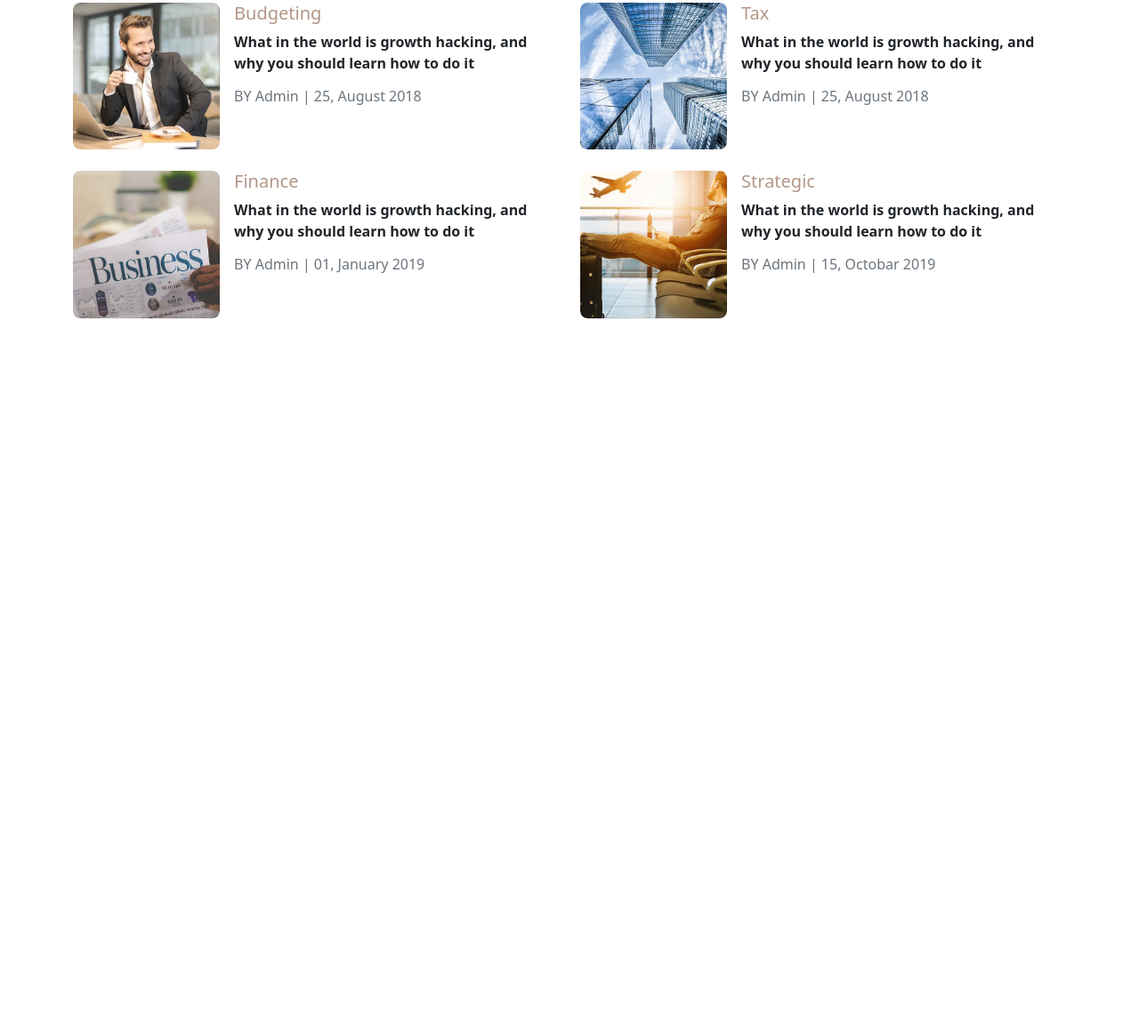
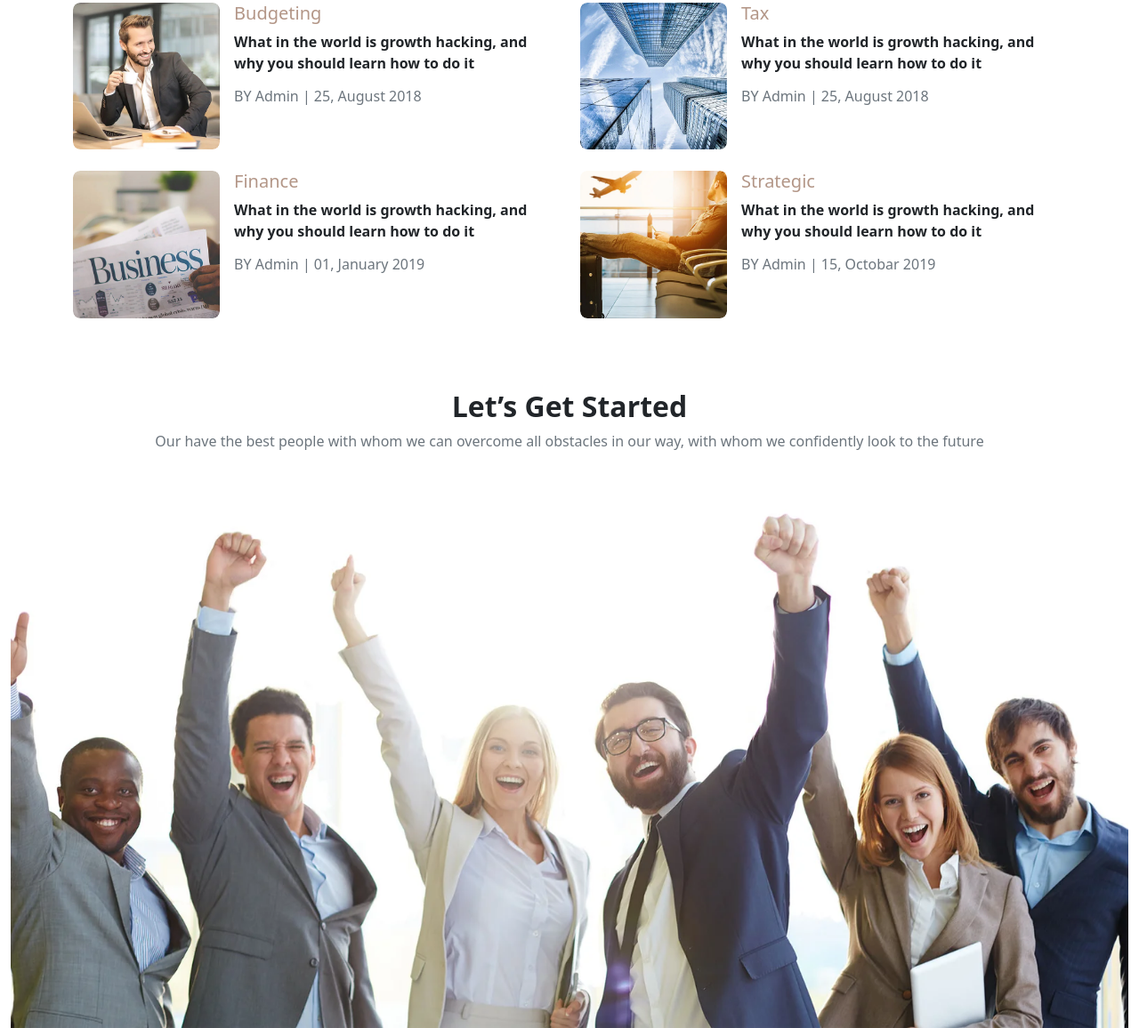
Before and after one commit to ParvinAlasgar/Nasiha-LandingPage, a plain HTML site: page index.html in a window 1280 px wide. Shown: the part 5983-7139 px from the top of the page at 89% size. Before the commit the page ends 6341 px from the top, so only its background shows below. Drawn offline with Linux system fonts and the light colour scheme.

Commit message:
add: added started section.

```diff
--- a/assets/sass/main.scss
+++ b/assets/sass/main.scss
@@ -211,4 +211,9 @@ main {
       }
     }
   }
+  #started {
+    .content {
+      margin-top: 5rem;
+    }
+  }
 }
--- a/index.html
+++ b/index.html
@@ -783,6 +783,24 @@
           </div>
         </div>
       </section>
+      <!-- Started -->
+      <div id="started">
+        <div class="container-fluid">
+          <div class="content text-center">
+            <h2 class="fw-bold">Let’s Get Started</h2>
+            <p class="text-secondary">
+              Our have the best people with whom we can overcome all obstacles
+              in our way, with whom we confidently look to the future
+            </p>
+            <a class="btn text-white" href="#">GET STARTED</a>
+          </div>
+          <img
+            class="img-fluid w-100"
+            src="./assets/images/start.webp"
+            alt="started"
+          />
+        </div>
+      </div>
     </main>
   </body>
 </html>
```
Also changed, not shown: assets/css/main.css, assets/images/start.webp (added), 1 other file.
